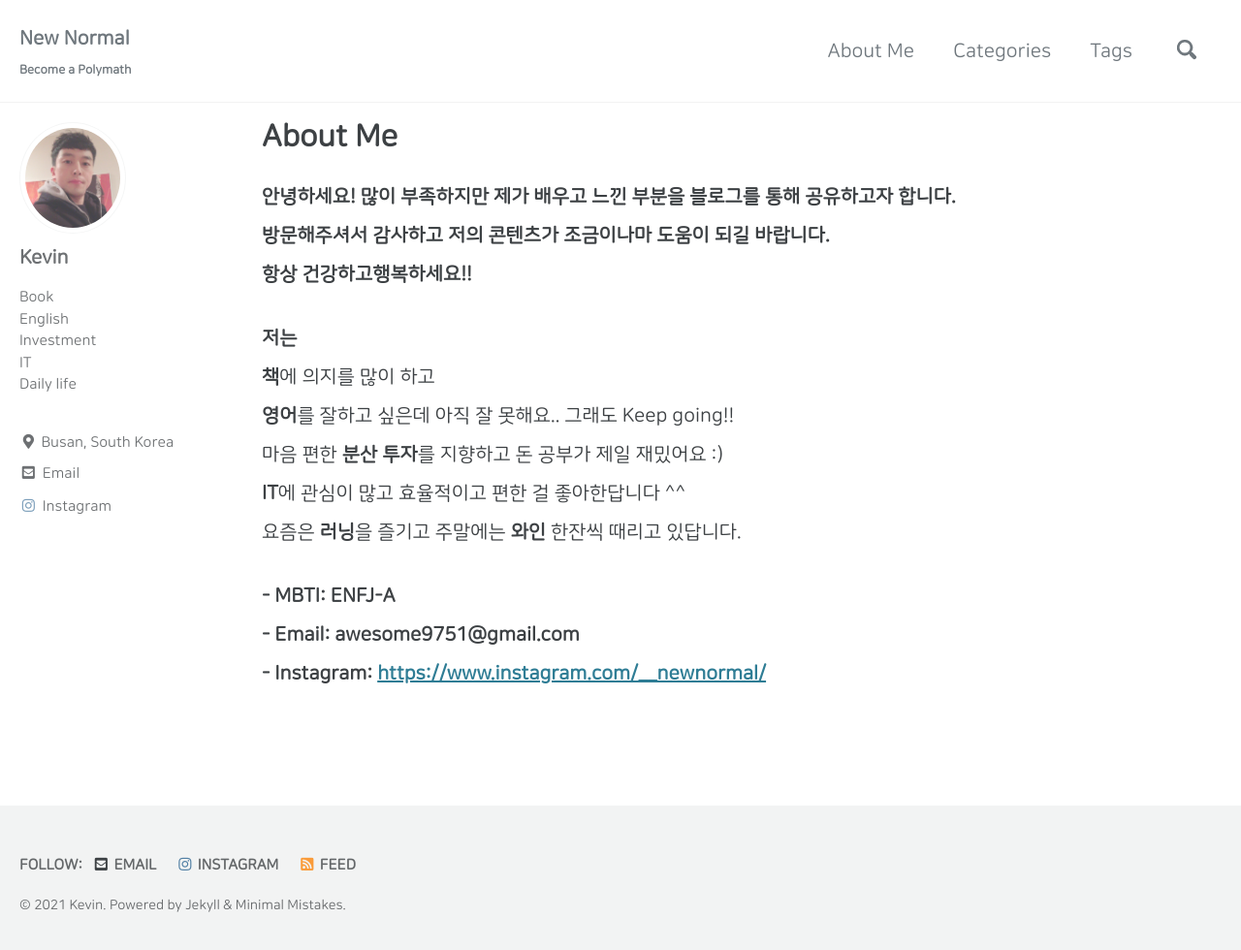
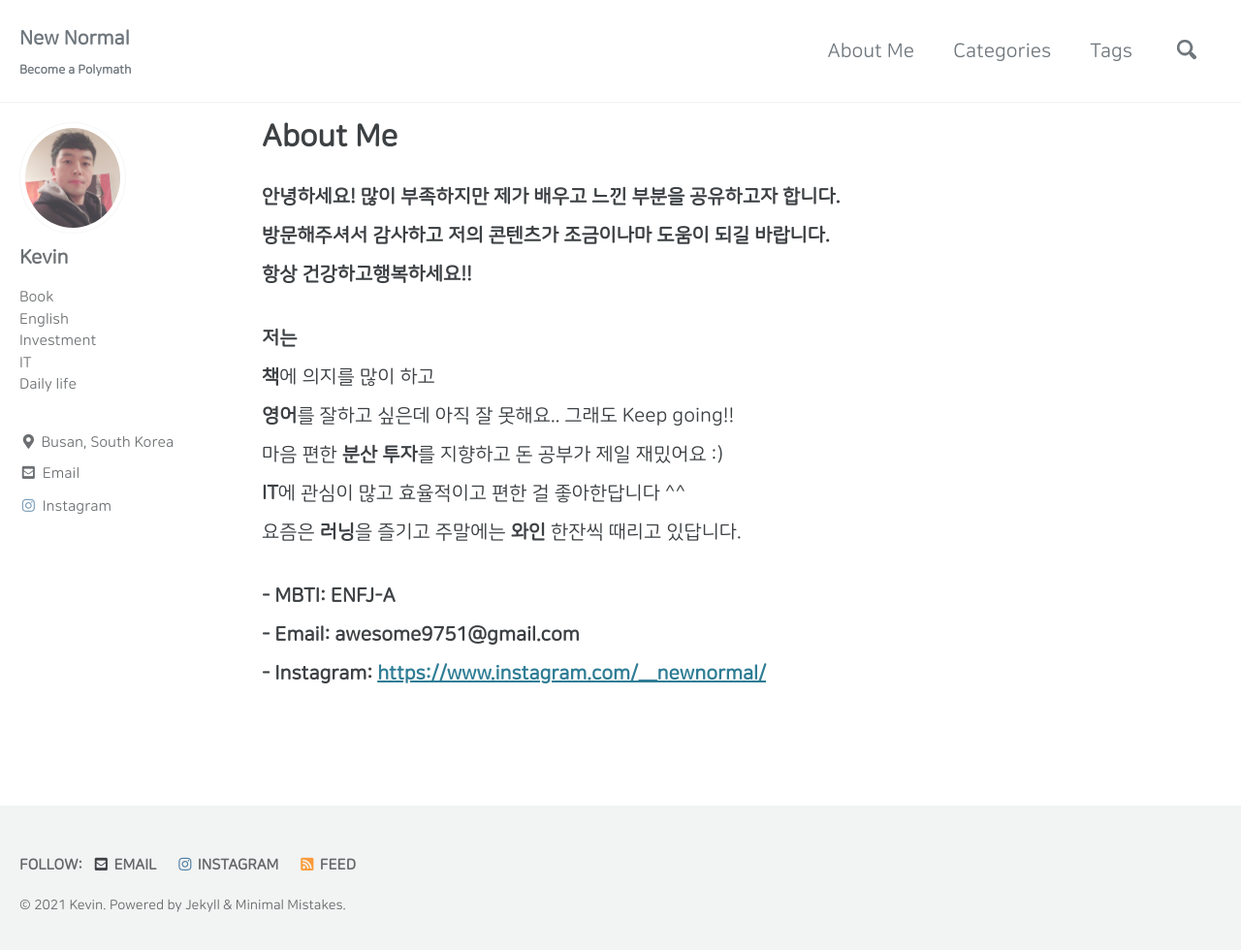
Before and after one commit to letsgokevin/readyfornewnormal.github.io, a Jekyll site: the page built from _pages/about.md, in a window 1280 px wide and 988 px high. Shown: the top 980 px of the window at 97% size. Built offline with Jekyll 4.4.1, drawn with Linux system fonts in a browser that asks for light colours; cached includes are drawn as plain includes.

Commit message:
Update about.md

```diff
--- a/_pages/about.md
+++ b/_pages/about.md
@@ -6,7 +6,7 @@ layout: single
 author_profile: true
 ---
 
-**안녕하세요! 많이 부족하지만 제가 배우고 느낀 부분을 블로그를 통해 공유하고자 합니다.<br/>방문해주셔서 감사하고 저의 콘텐츠가 조금이나마 도움이 되길 바랍니다.<br/>항상 건강하고행복하세요!!**<br/>
+**안녕하세요! 많이 부족하지만 제가 배우고 느낀 부분을 공유하고자 합니다.<br/>방문해주셔서 감사하고 저의 콘텐츠가 조금이나마 도움이 되길 바랍니다.<br/>항상 건강하고행복하세요!!**<br/>
 
 **저는**<br/>
 **책**에 의지를 많이 하고<br/>
```
